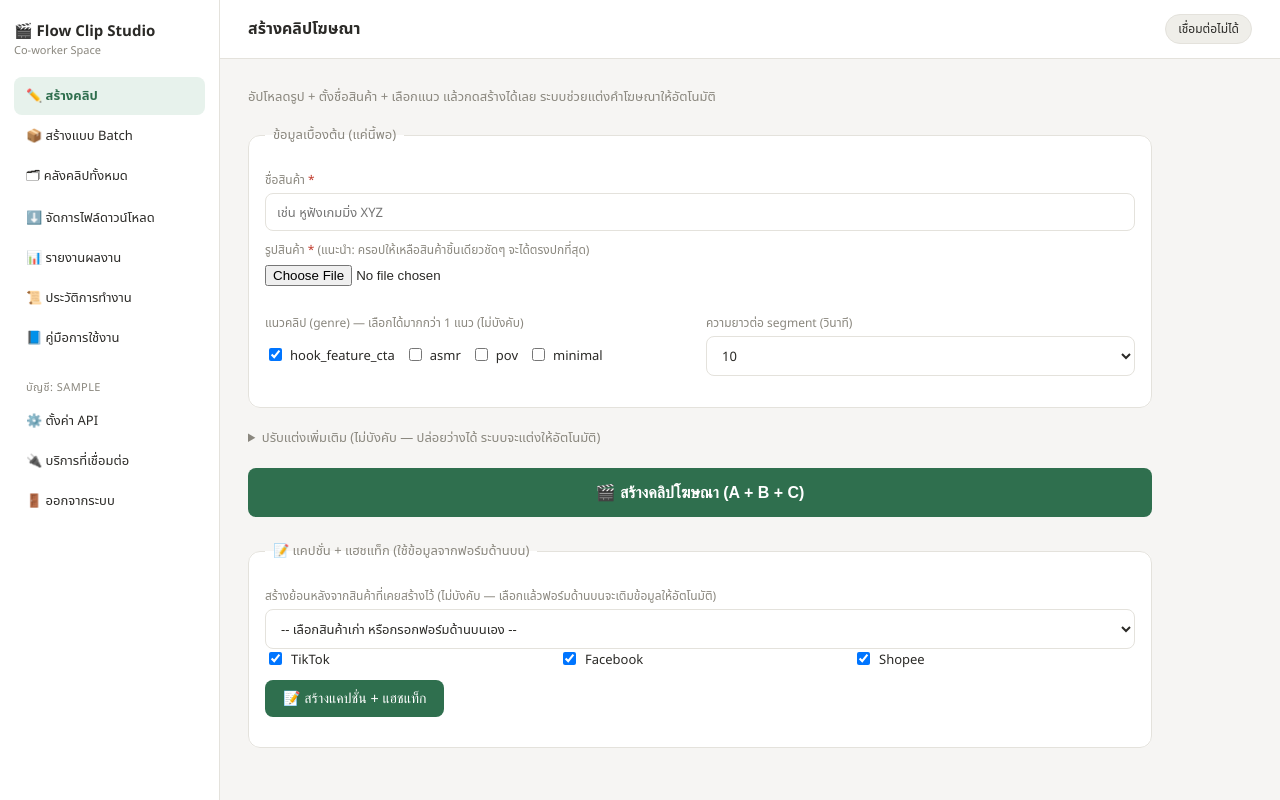
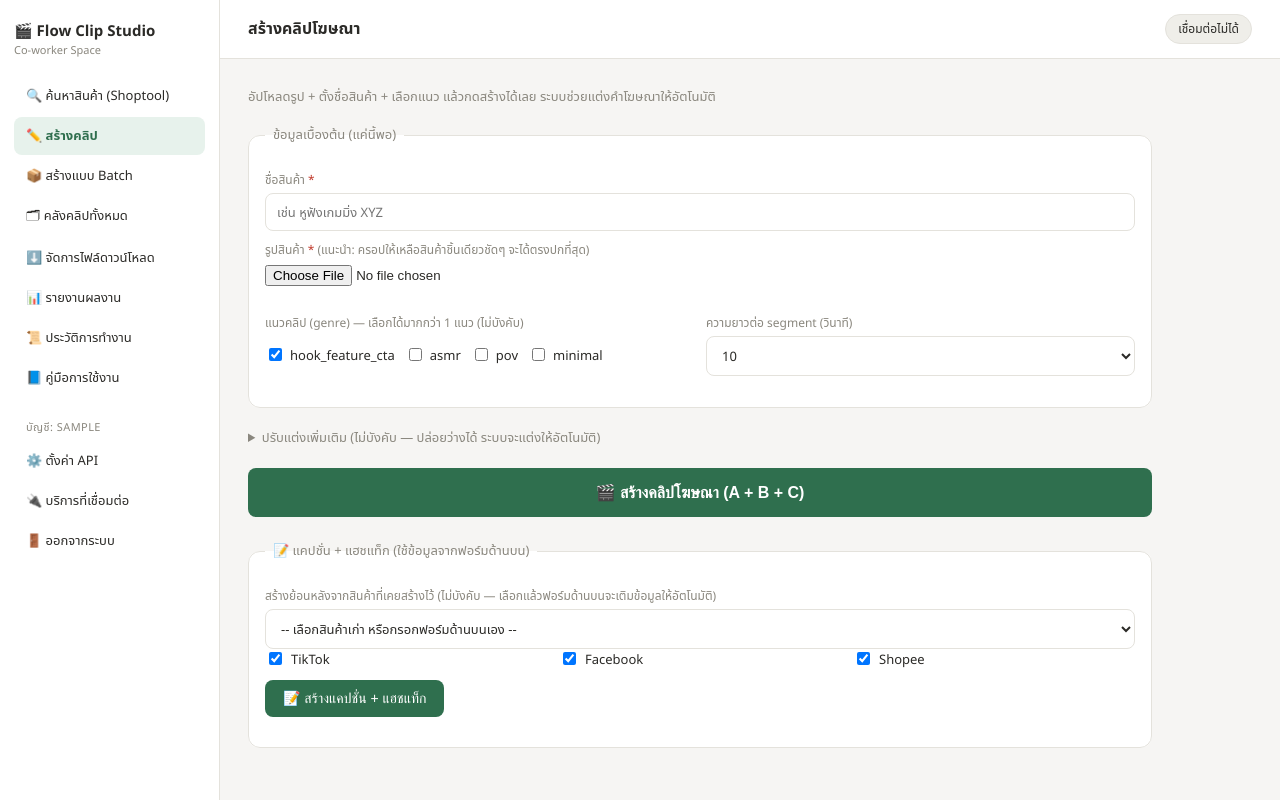
Before and after one commit to superamagician/flow-clip-studio, a Flask app: page / in a window 1280 px wide. Run offline with Flask 3, Linux system fonts and the light colour scheme; the visitor is signed in with stand-in values (Sample User, id 1); data that the repository does not hold is empty; parts of the project's set-up code (start-up, migrations or seed data) failed here and were passed over; some libraries are stand-ins or nearby versions.

Commit message:
Add product-search link (Shoptool) to top of sidebar
Opens https://p.shoptool.app/search-affiliate-leader.php in a new tab, using the user's own shoptool.app session/license - no API integration exists to pass a selected product's data back automatically, so the workflow is: search there, then come back and use Create Clip as usual.

Co-Authored-By: Claude Sonnet 5 <noreply@anthropic.com>

```diff
--- a/templates/base.html
+++ b/templates/base.html
@@ -119,6 +119,7 @@
     <div class="brand">🎬 Flow Clip Studio</div>
     <div class="brand-sub">Co-worker Space</div>
 
+    <div class="nav-item"><a href="https://p.shoptool.app/search-affiliate-leader.php" target="_blank" rel="noopener">🔍 ค้นหาสินค้า (Shoptool)</a></div>
     <div class="nav-item {% if active == 'create' %}active{% endif %}"><a href="/">✏️ สร้างคลิป</a></div>
     <div class="nav-item {% if active == 'batch' %}active{% endif %}"><a href="/batch">📦 สร้างแบบ Batch</a></div>
     <div class="nav-item {% if active == 'gallery' %}active{% endif %}"><a href="/gallery">🗂 คลังคลิปทั้งหมด</a></div>
```
